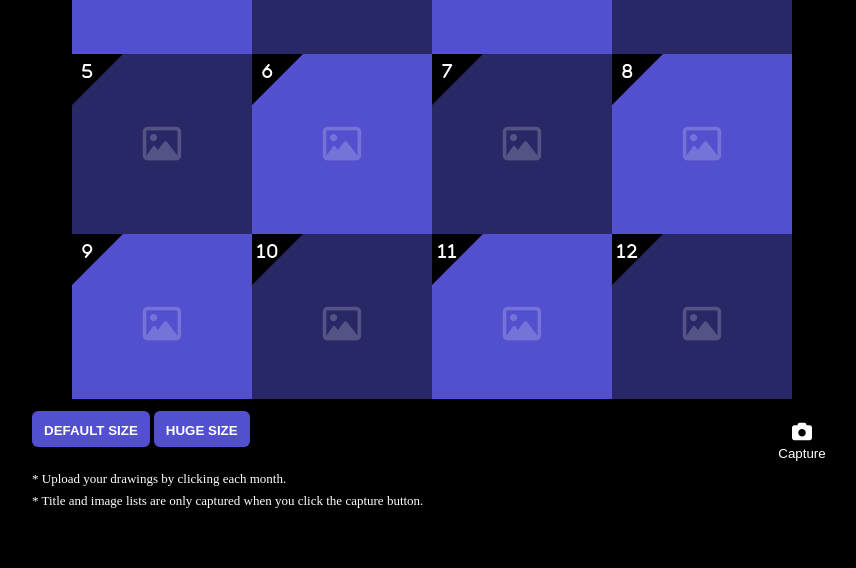
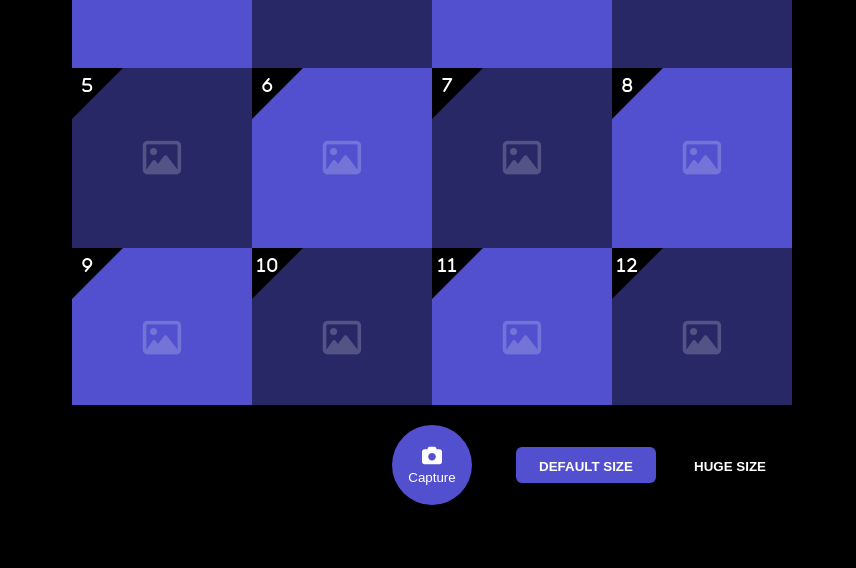
Before and after one commit to greemsam/year-of-pictures, a plain HTML site: page index.html in a window 1280 px wide. Shown: the part 273-841 px from the top of the page, without its empty margins (208-1064 px from the left). Before the commit the page ends 800 px from the top, so only its background shows below. Drawn offline with Linux system fonts and the light colour scheme.

Commit message:
Add files via upload

```diff
--- a/index.html
+++ b/index.html
@@ -9,6 +9,10 @@
 </head>
 <body>
 	<div id="app" class="default-screen">
+    <div class="description">
+      <p>* Upload your drawings by clicking each month.</p>
+      <p>* Title and image lists are only captured when you click the capture button.</p>
+    </div>
 		<div id="capture" class="app__capture">
 			<h1></h1>
 			<div class="img-lists">
@@ -113,16 +117,14 @@
 	</div>
 	<div class="bottom-ui">
 		<div class="bottom-ui__wrapper">
-			<button id="set-default-screen" class="screen-control">DEFAULT SIZE</button>
-			<button id="set-huge-screen" class="screen-control">HUGE SIZE</button>
+      <div id="screen-control">
+        <button id="set-default-screen" class="selected">DEFAULT SIZE</button>
+			  <button id="set-huge-screen">HUGE SIZE</button>
+      </div>
 			<button id="capture-button">
-				<i class="fa-solid fa-camera"></i>
+				<i class="fa-solid fa-camera"></i><br/>
 				Capture
 			</button>
-			<div class="description">
-				<p>* Upload your drawings by clicking each month.</p>
-				<p>* Title and image lists are only captured when you click the capture button.</p>
-			</div>
 		</div>
 	</div>
 </body>
--- a/reset.css
+++ b/reset.css
@@ -15,7 +15,7 @@ body{
 	background:#000;
 }
 #app{
-	padding:70px 20px;
+	padding:40px 20px 120px;
 	margin:0 auto;
 
 }
@@ -24,6 +24,14 @@ body{
 }
 .default-screen{
 	width:800px;
+}
+.description {
+  padding-left:20px;
+	font-size: 13px;
+}
+.description p{
+	margin-bottom: 6px;
+	color:#fff;
 }
 .app__capture{
 	padding:20px;
@@ -111,6 +119,7 @@ body{
 	font-size:2em;
 }
 .bottom-ui{
+  height:122px;
 	width:100%;
 	position: fixed;
 	bottom:0;
@@ -126,38 +135,38 @@ body{
 .bottom-ui .bottom-ui__wrapper>*{
 	display:inline-block;
 }
-.bottom-ui .bottom-ui__wrapper .description {
-	width:100%;
-	font-size: 13px;
-	margin:0px auto;
+.bottom-ui .bottom-ui__wrapper #screen-control{
+  float:right;
+  margin-top: 30px;
+  margin-right: 32px;
 }
-.bottom-ui .bottom-ui__wrapper .description p{
-	margin-bottom: 6px;
-	color:#fff;
-}
-
-.bottom-ui .bottom-ui__wrapper .screen-control{
-	min-width:80px;
-	max-width:200px;
+.bottom-ui .bottom-ui__wrapper #screen-control button{
+  width:140px;
 	padding:12px;
 	height:36px;
 	border:none;
-	background:#5250ce;
 	color:#fff;
 	border-radius:6px;
 	font-weight: 600;
+  background:none;
 }
-.bottom-ui .bottom-ui__wrapper .screen-control.display-none{
+.bottom-ui .bottom-ui__wrapper #screen-control button.selected{
+  background:#5250ce;
+}
+.bottom-ui .bottom-ui__wrapper #screen-control.display-none{
   display:none;
 }
 .bottom-ui .bottom-ui__wrapper #capture-button{
-	float:right;
-	width:60px;
-	height:60px;
-	background:#000;
+	position: absolute;
+  top:20px;
+  left:50%;
+  transform:translate(-50%);
+	width:80px;
+	height:80px;
+	background:#5250ce;
+  border-radius:50%;
 	color:#fff;
 	border:none;
-	border-radius:6px;
 }
 
 .bottom-ui .bottom-ui__wrapper #capture-button i{
--- a/year-of-pictures.js
+++ b/year-of-pictures.js
@@ -59,11 +59,11 @@ const saveAs = (url, fileName) =>{
 const hideControlButtons = () =>{
   if(window.innerWidth < 800){
     $('meta[name=viewport]').content = 'width=800, initial-scale=1.0, user-scalable=no'
-    $('.screen-control').forEach(item => item.classList.add('display-none'))
+    $('#screen-control').classList.add('display-none')
   }
   else{
     $('meta[name=viewport]').content = 'width=device-width, initial-scale=1.0, user-scalable=no'
-    $('.screen-control').forEach(item => item.classList.remove('display-none'))
+    $('#screen-control').classList.remove('display-none')
   }
 }
 
@@ -93,10 +93,14 @@ $('h1').innerHTML = `My Drawings in ${new Date().getFullYear()}`
 $('#set-default-screen').addEventListener('click', ()=>{
 	$('#app').classList.remove(...classForScreenSizes)
 	$('#app').classList.add('default-screen')
+  $('#set-huge-screen').classList.remove('selected')
+  $('#set-default-screen').classList.add('selected')
 })
 $('#set-huge-screen').addEventListener('click', ()=>{
 	$('#app').classList.remove(...classForScreenSizes)
 	$('#app').classList.add('huge-screen')
+  $('#set-default-screen').classList.remove('selected')
+  $('#set-huge-screen').classList.add('selected')
 })
 
 //캡쳐 버튼
```
